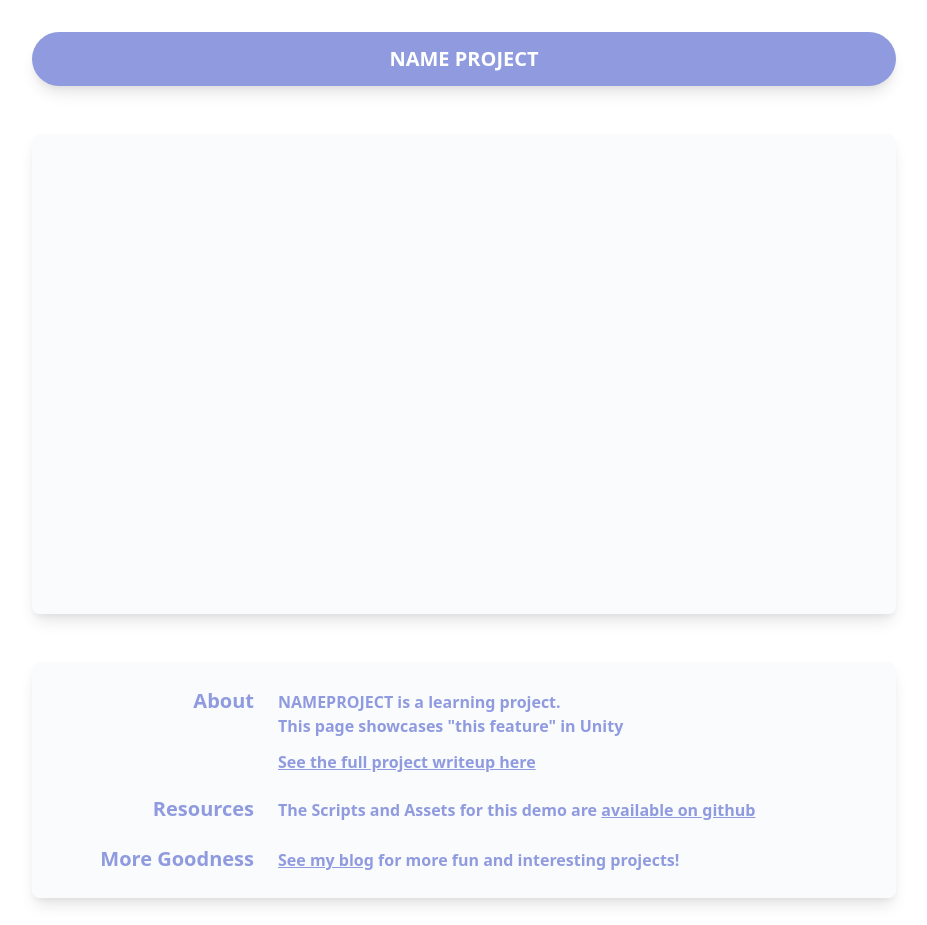
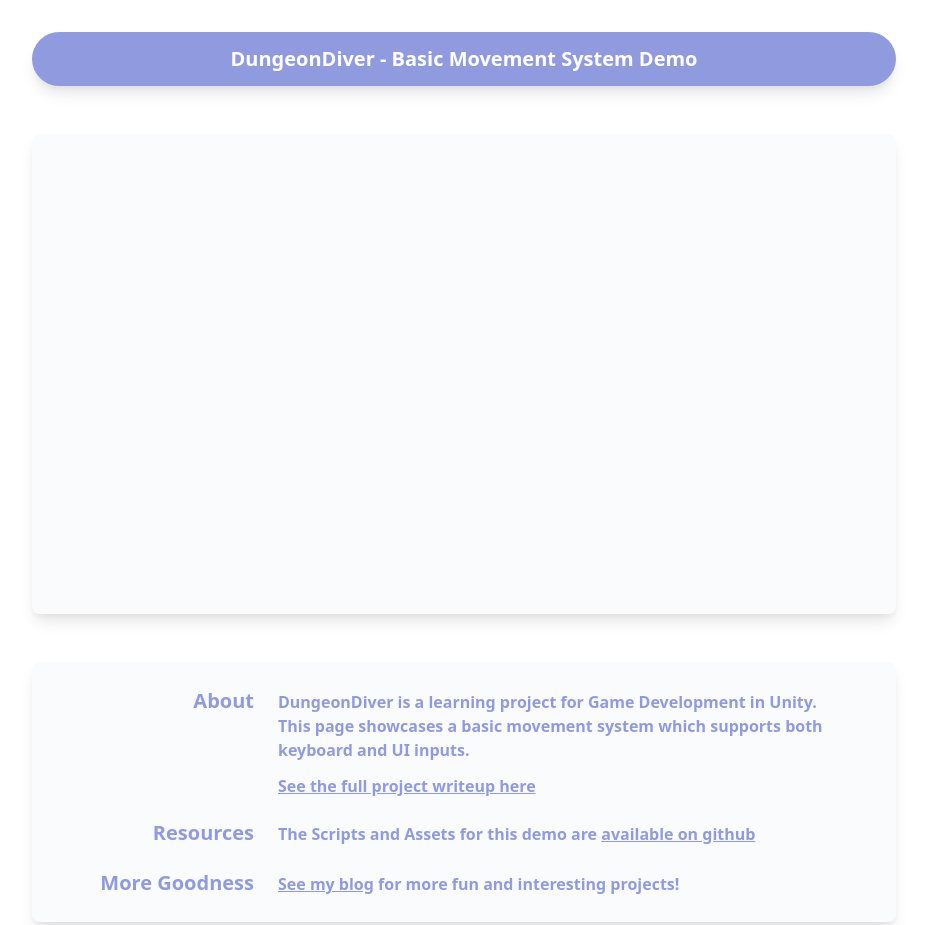
Before and after one commit to Wally869/DungeonDiver-1-MovementSystem, a website built with webpack: page src/index.html in a window 1280 px wide. Shown: the top 925 px of the page, without its empty margins (176-1103 px from the left). Built offline with nearby package versions, Linux system fonts and the light colour scheme; files whose address does not match are found by name; what tailwindcss-plugins would draw is missing.

Commit message:
replaced placeholder texts and links

```diff
--- a/src/index.html
+++ b/src/index.html
@@ -1,7 +1,7 @@
 <html>
 <head>
     <!-- Meta Tags -->
-    <title>DungeonDiver</title>
+    <title>DungeonDiver - Basic Movement System</title>
     <!--
       update to register website with google
     <meta name="google-site-verification" content="9OwiYKL62zAsnQWiaoUP2ZUGaQfte0mEoGjqGor-mYY" />
@@ -30,7 +30,7 @@
     <div class="flex-col">
       <div class="p-2 bg-primary rounded-full shadow-lg">
         <h1 class="text-white text-xl font-bold text-center py-1">
-          NAME PROJECT
+          DungeonDiver - Basic Movement System Demo
         </h1>
       </div>
       <div class="h-12"></div>
@@ -51,10 +51,10 @@
             <!-- <div class="w-1/12"></div> -->
             <div class="w-9/12 pl-6">
               <p class="text-md font-semibold">
-                <b>NAMEPROJECT</b> is a learning project. </br>
-                This page showcases "this feature" in Unity</br>
+                <b>DungeonDiver</b> is a learning project for Game Development in Unity. </br>
+                This page showcases a basic movement system which supports both keyboard and UI inputs.</br>
                 <br class="leading-3">
-                <a class="font-extrabold underline hover:text-primarytest" href="https://www.noveltech.dev/work/">See the full project writeup here</a>
+                <a class="font-extrabold underline hover:text-primarytest" href="https://www.noveltech.dev/dungeondiver_movement_1">See the full project writeup here</a>
                   </p>
             </div>
           </div>
@@ -65,7 +65,7 @@
             <!-- <div class="w-4"></div> -->
             <div class="w-9/12 pl-6">
               <p class="text-md font-semibold">
-                The Scripts and Assets for this demo are <a class="font-extrabold underline hover:text-primarytest" href="placeholder">available on github</a>
+                The Scripts and Assets for this demo are <a class="font-extrabold underline hover:text-primarytest" href="https://github.com/Wally869/DungeonDiver-1-MovementSystem/tree/master">available on github</a>
               </p>
             </div>
           </div>
@@ -76,7 +76,7 @@
             <!-- <div class="w-4"></div> -->
             <div class="w-9/12 pl-6">
               <p class="text-md font-semibold">
-                <a class="font-extrabold underline hover:text-primarytest" href="https://www.noveltech.dev/work/">See my blog</a> for more fun and interesting projects!
+                <a class="font-extrabold underline hover:text-primarytest" href="https://www.noveltech.dev/work">See my blog</a> for more fun and interesting projects!
               </p>
             </div>
           </div>
```
